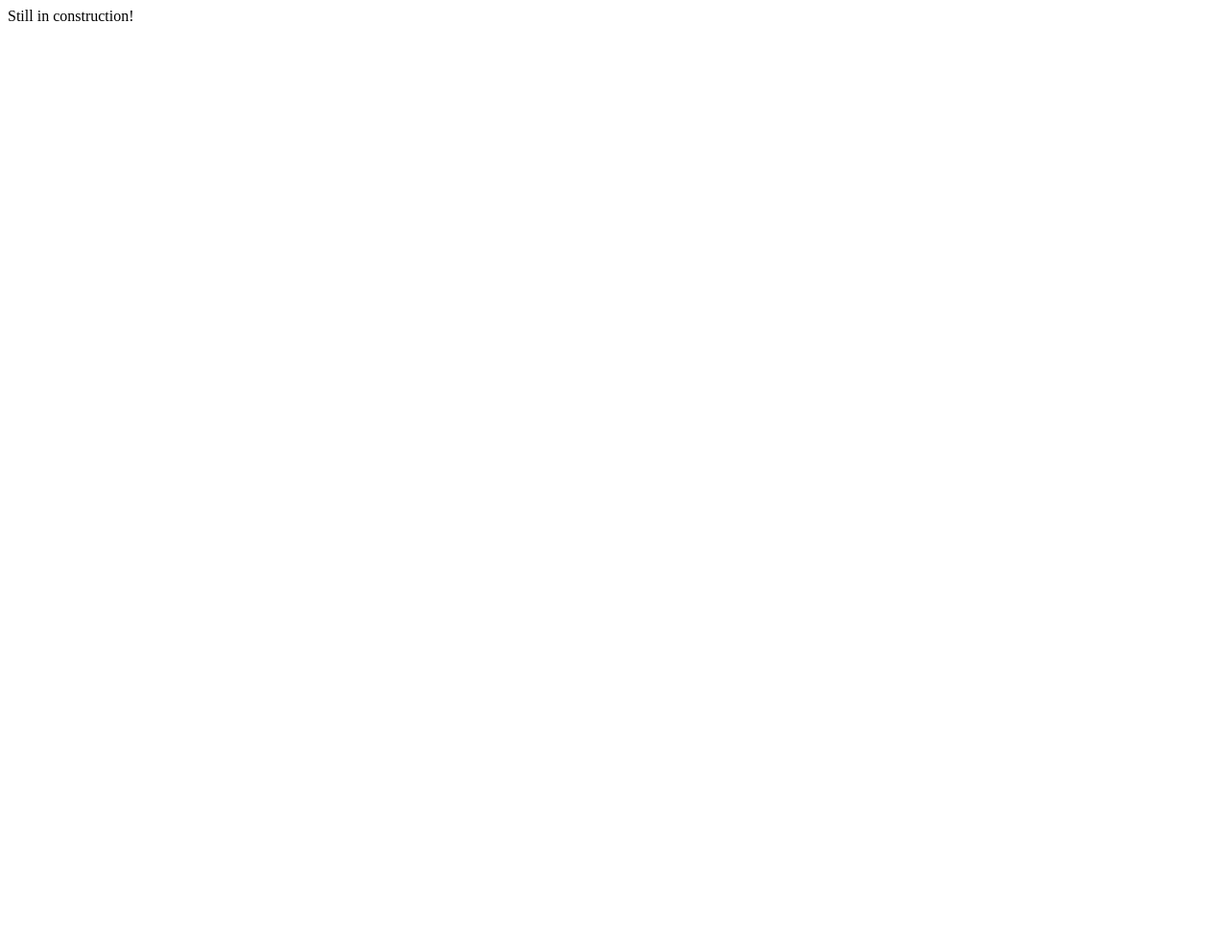
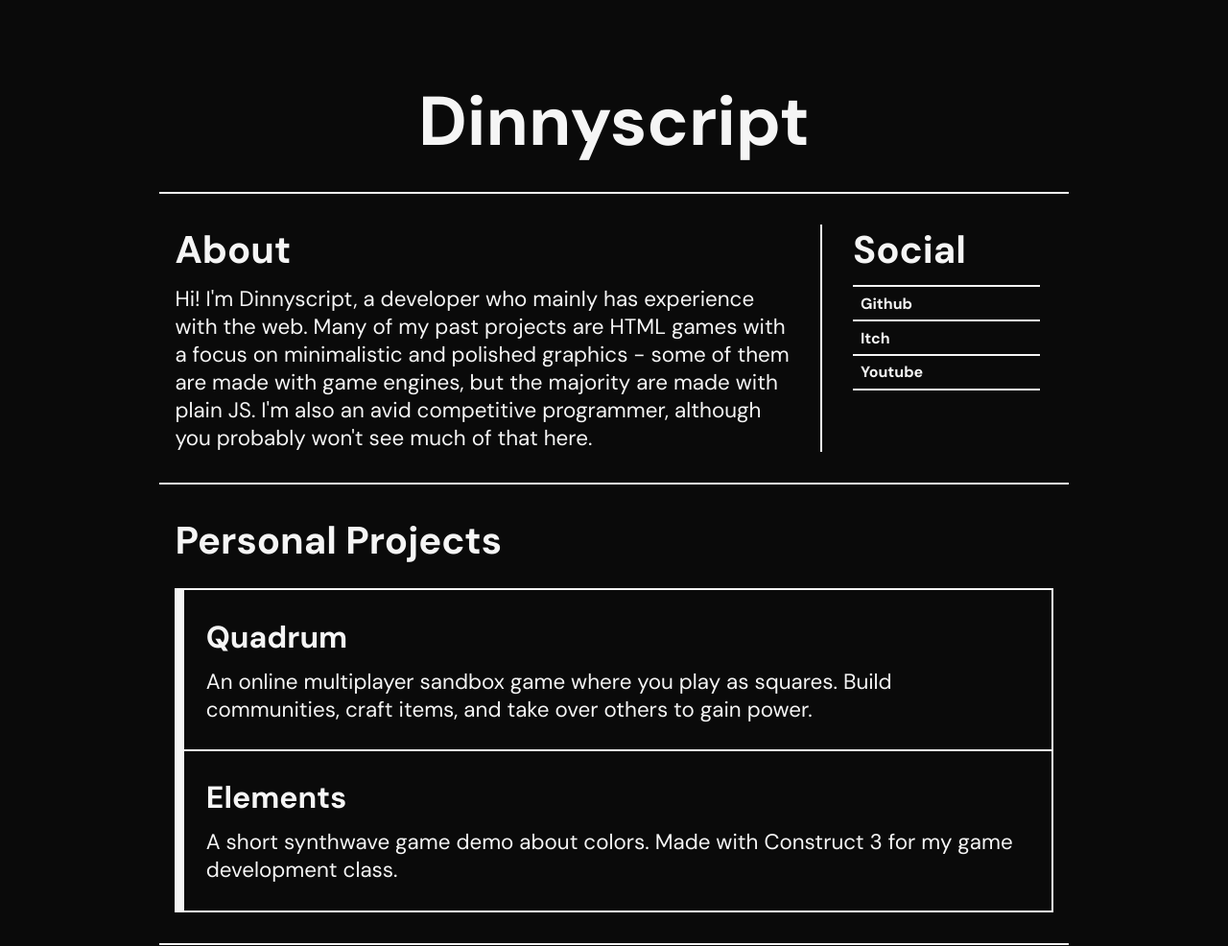
Before and after one commit to dinnyscript/dinnyscript.github.io, a plain HTML site: page index.html in a window 1280 px wide. Shown: the top 986 px of the page at 96% size. Before the commit the page ends 800 px from the top, so only its background shows below. Drawn offline with Linux system fonts and the light colour scheme.

Commit message:
Add website prototype

```diff
--- a/index.html
+++ b/index.html
@@ -1,8 +1,84 @@
 <html>
     <head>
-
+        <link rel="preconnect" href="https://fonts.googleapis.com"><link rel="preconnect" href="https://fonts.gstatic.com" crossorigin><link href="https://fonts.googleapis.com/css2?family=DM+Sans:wght@400;500;700&display=swap" rel="stylesheet">
+        <link href="style.css" rel="stylesheet" type="text/css"/>
     </head>
     <body>
-        Still in construction!
+        <div class="main">
+            <div class="title">Dinnyscript</div>
+            <div class="section">
+                <div style="width: 70%;">
+                    <div class="heading1">
+                        About
+                    </div>
+                    <div class="content">
+                        Hi! I'm Dinnyscript, a developer who mainly has experience with the web.
+                        Many of my past projects are HTML games with a focus on minimalistic and polished graphics -
+                        some of them are made with game engines, but the majority are made with plain JS.
+                        I'm also an avid competitive programmer, although you probably won't see much of that here.
+                    </div>
+                </div>
+                <div style="width: 25%;" class="sidesection">
+                    <div class="heading1">
+                        Social
+                    </div>
+                    <div class="accounts">
+                        <a class="accountlink" target="_blank" href="https://github.com/dinnyscript">Github</a>
+                        <a class="accountlink" target="_blank" href="https://dinnyscript.itch.io/">Itch</a>
+                        <a class="accountlink" target="_blank" href="https://www.youtube.com/@dinnyscript">Youtube</a>
+                    </div>
+                </div>
+            </div>
+            <div class="section">
+                <div style="width: 100%;">
+                    <div class="heading1">
+                        Personal Projects
+                    </div>
+                    <div class="projects">
+                        <a class="projectlink" target="_blank" href="https://quadrum.dev/" id="Quadrum">
+                            <div class="heading2">Quadrum</div>
+                            <div class="content">
+                                An online multiplayer sandbox game where you play as squares. Build communities, craft items, and take over others to gain power.
+                            </div>
+                        </a>
+
+                        <a class="projectlink" target="_blank" href="https://elementsdemo.dinnyscript.repl.co/" id="Elements">
+                            <div class="heading2">Elements</div>
+                            <div class="content">
+                                A short synthwave game demo about colors. Made with Construct 3 for my game development class.
+                            </div>
+                        </a>
+                    </div>
+                </div>
+            </div>
+            <div class="section">
+                <div style="width: 100%;">
+                    <div class="heading1">
+                        Game Jam Submissions
+                    </div>
+                    <div class="projects">
+                        <a class="projectlink" target="_blank" href="https://dinyny.itch.io/face-swap" id="Face Shield">
+                            <div class="heading2">Face Shield</div>
+                            <div class="content">
+                                The faces of a die manipulate the state of your shield. Made for the GMTK Game Jam 2022.
+                            </div>
+                        </a>
+                        <a class="projectlink" target="_blank" href="https://dinyny.itch.io/lost-at-bee" id="Lost at Bee">
+                            <div class="heading2">Lost at Bee</div>
+                            <div class="content">
+                                Play as a bee with the ability to create honeycombs on the fly. Made with GDevelop for the GDevelop Game Jam #1.
+                            </div>
+                        </a>
+                        <a class="projectlink" target="_blank" href="https://dinyny.itch.io/shootnsplit" id="Shoot n' Split!">
+                            <div class="heading2">Shoot n' Split!</div>
+                            <div class="content">
+                                As the title suggests, the objective of the game is to shoot and split. Made for the GMTK Game Jam 2021.
+                            </div>
+                        </a>
+                    </div>
+                </div>
+            </div>
+
+        </div>
     </body>
 </html>
--- /dev/null
+++ b/style.css
@@ -0,0 +1,133 @@
+/*rem for fonts, percentages for width and margins*/
+:root {
+    --dark: rgb(0,0,0);
+    --light: rgb(255,255,255);
+
+    --bg: rgb(10,10,10);
+}
+
+::selection {
+    color: var(--dark);
+    background: var(--light);
+}
+
+::-moz-selection {
+    color: var(--dark);
+    background: var(--light);
+}
+
+body {
+    margin: 0px;
+    background-color: var(--bg);
+    font-family: 'DM Sans', sans-serif;
+    color: var(--light);
+}
+
+.main {
+    width: 74%;
+    margin-left: 13%;
+    mix-blend-mode: difference;
+}
+
+.title {
+    width: 100%;
+    text-align: center;
+    font-size: 4.5rem;
+    font-weight: bold;
+    margin-top: 5rem;
+    margin-bottom: 1.7rem;
+}
+
+.section {
+    border-top: 2px solid var(--light);
+    padding: 2rem 1rem;
+    display: flex;
+    justify-content: start;
+}
+
+.sidesection {
+    box-sizing: border-box;
+    border-left: 2px solid var(--light);
+    padding-left: 2rem;
+    margin-left: 2rem;
+}
+
+.accounts {
+    border-top: 2px solid var(--light);
+}
+
+.accountlink {
+    display: block;
+    width: 100%;
+    box-sizing: border-box;
+    border-bottom: 2px solid var(--light);
+    padding: .4rem .5rem;
+    font-size: 1rem;
+    font-weight: bold;
+    color: var(--light);
+    text-decoration: none;
+}
+
+.accountlink:hover {
+    background-color: var(--light);
+    color: var(--dark);
+}
+
+.projects {
+    margin-top: 1.5rem;
+    box-sizing: border-box;
+    border-top: 2px solid var(--light);
+    border-left: 10px solid var(--light);
+    border-right: 2px solid var(--light);
+}
+
+.projectlink {
+    display: block;
+    width: 100%;
+    box-sizing: border-box;
+    border-bottom: 2px solid var(--light);
+    padding: 1.7rem 1.4rem;
+    color: var(--light);
+    text-decoration: none;
+}
+
+.projectlink:hover {
+    background-color: var(--light);
+    color: var(--dark);
+}
+
+.heading1 {
+    font-size: 2.5rem;
+    font-weight: bold;
+    margin-bottom: .7rem;
+}
+
+.heading2 {
+    font-size: 2rem;
+    font-weight: bold;
+    margin-bottom: .7rem;
+}
+
+.content {
+    font-size: 1.4rem;
+}
+
+/* width */
+::-webkit-scrollbar {
+    width: 10px;
+}
+
+/* Track */
+::-webkit-scrollbar-track {
+    background: var(--dark);
+}
+
+/* Handle */
+::-webkit-scrollbar-thumb {
+    background: var(--light);
+}
+
+/* Handle on hover */
+::-webkit-scrollbar-thumb:hover {
+    background: var(--light);
+}
```
